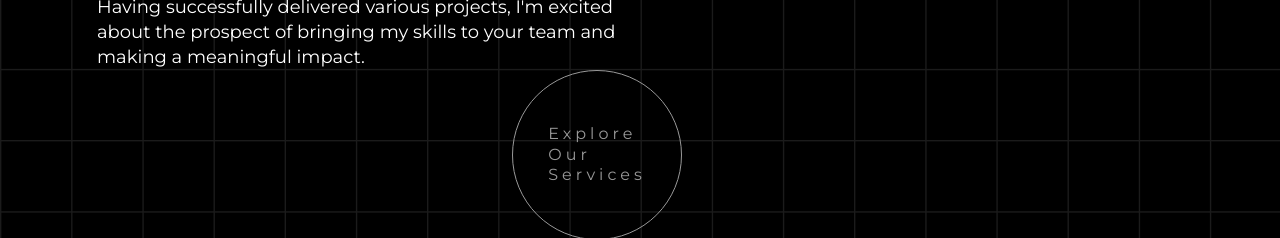
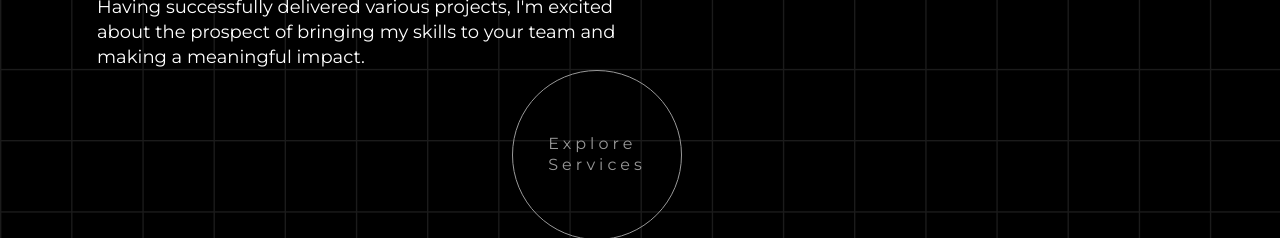
Before and after one commit to devJKhan/JabbarKhanPortfolio, a plain HTML site: page index.html in a window 1280 px wide. Shown: the part 714-952 px from the top of the page. Drawn offline with Linux system fonts and the light colour scheme; animation ran at ten frames a second.

Commit message:
Update index.html

```diff
--- a/index.html
+++ b/index.html
@@ -57,7 +57,7 @@
                 </div>
             </div>
             <div class="round-btn">
-                <a href="#services">Explore Our Services</a>
+                <a href="#services">Explore Services</a>
             </div>
         </div>
     </section>
@@ -289,7 +289,7 @@
                         horizons.</p>
                 </div>
                 <div class="round-btn">
-                    <a href="#services">Explore Us</a>
+                    <a href="#services">Explore Service</a>
                 </div>
             </div>
             <div class="image-wrap">
```
